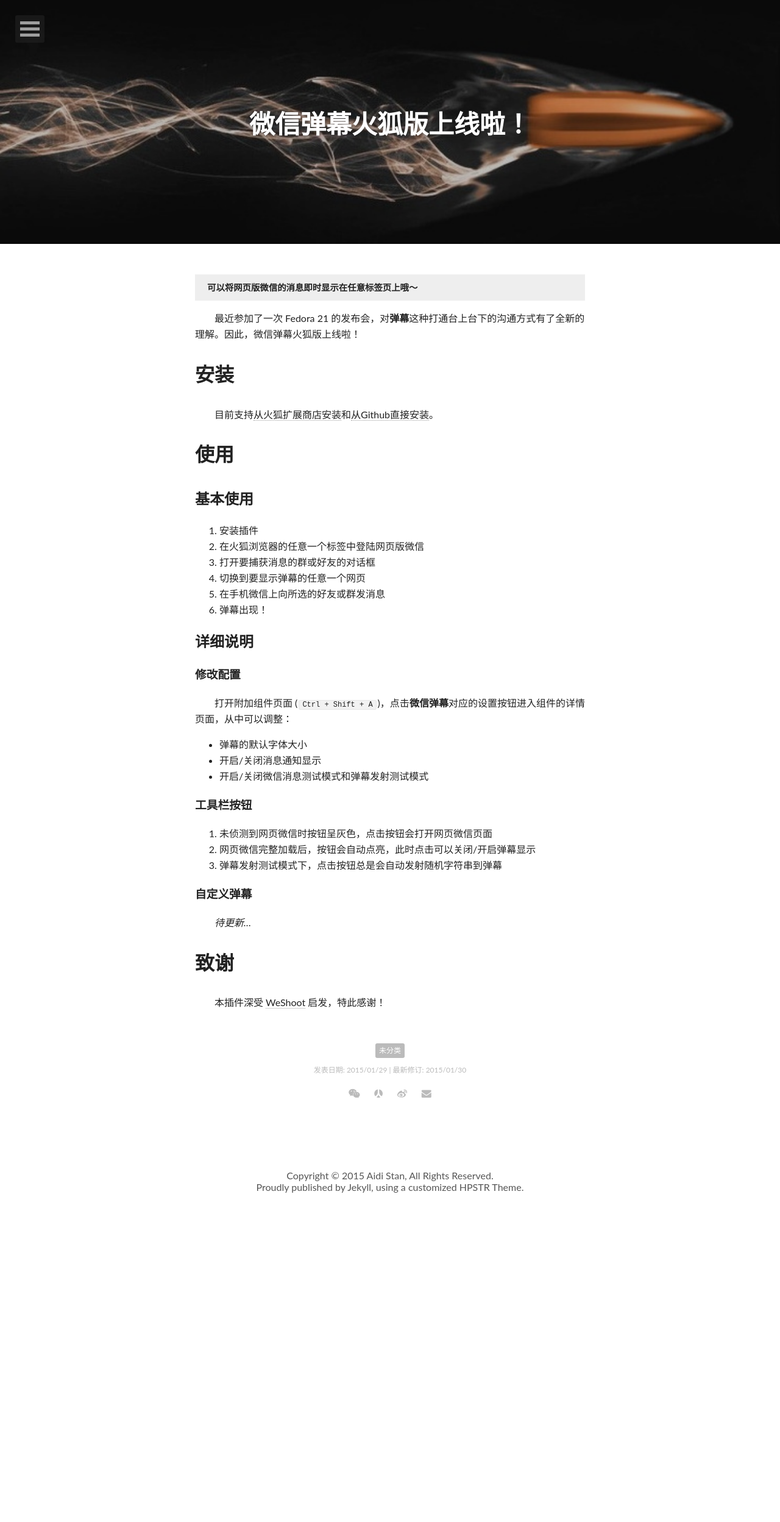
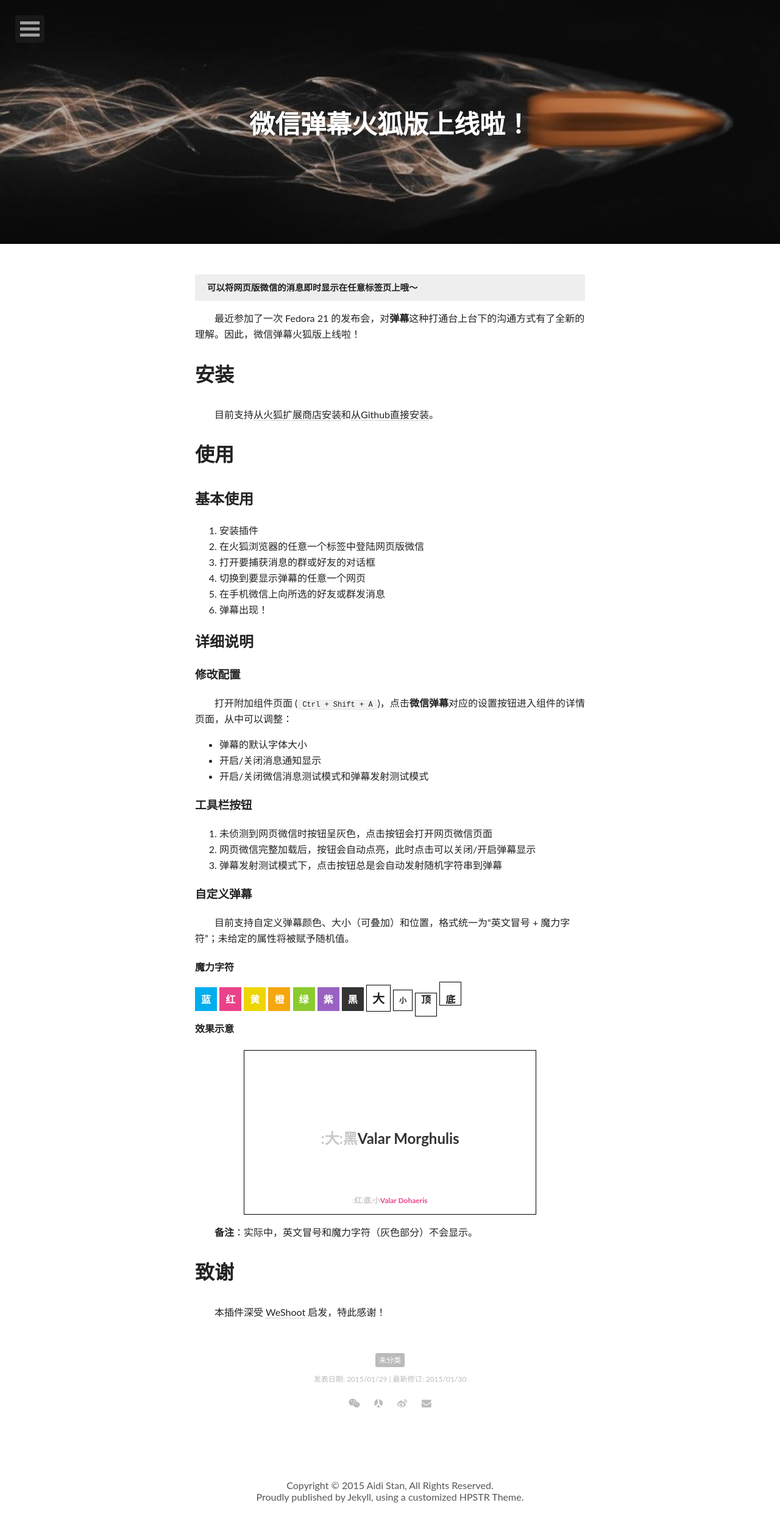
Before and after one commit to alex970448359/site-blog.aiditan.me, a Jekyll site: the page built from _posts/2015-01-29-weixin-danmu.md, in a window 1280 px wide. Shown: the whole page at 61% size. Built offline with Jekyll 4.4.1, drawn with Linux system fonts in a browser that asks for light colours; nearby versions of some CDN libraries; comment, search, counter and statistics services are not loaded; before the commit the page ends 1988 px from its top, so only the background shows below that.

Commit message:
Update a post

```diff
--- a/_posts/2015-01-29-weixin-danmu.md
+++ b/_posts/2015-01-29-weixin-danmu.md
@@ -47,7 +47,85 @@
 
 ### 自定义弹幕
 
-*待更新...*
+目前支持自定义弹幕颜色、大小（可叠加）和位置，格式统一为“英文冒号 + 魔力字符”；未给定的属性将被赋予随机值。
+
+#### 魔力字符
+
+<style>
+.ctl-color {
+  padding: 10px;
+  color: white;
+  font-weight: bold;
+}
+
+.ctl-other {
+  padding: 9px;
+  border: 1px solid black;
+  font-weight: bold;
+}
+
+#ctl-container {
+  width: 450px;
+  margin: 0 auto;
+}
+</style>
+
+<div id="ctl-container">
+  <span class="ctl-color" style="background: #00aeef">蓝</span>
+  <span class="ctl-color" style="background: #ea428a">红</span>
+  <span class="ctl-color" style="background: #eed500">黄</span>
+  <span class="ctl-color" style="background: #f5a70d">橙</span>
+  <span class="ctl-color" style="background: #8bcb30">绿</span>
+  <span class="ctl-color" style="background: #9962c1">紫</span>
+  <span class="ctl-color" style="background: #333333">黑</span>
+  <span class="ctl-other" style="font-size:20px;">大</span>
+  <span class="ctl-other" style="font-size:12px;">小</span>
+  <span class="ctl-other" style="padding-top: 0; padding-bottom: 18px;">顶</span>
+  <span class="ctl-other" style="padding-top: 18px; padding-bottom: 0;">底</span>
+</div>
+
+#### 效果示意
+
+<style>
+  #demo-container {
+    position: relative;
+    margin: 0 auto;
+    width: 480px;
+    height: 270px;
+    border: 1px solid black;
+  }
+
+  .demo-bullet {
+    position: absolute;
+    width: 100%;
+    text-align: center;
+    font-weight: bold;
+  }
+
+  .demo-lead {
+    color: #c8c8c8;
+  }
+
+  #demo-bullet1 {
+    color: #333333;
+    font-size: 24px;
+    top: 100px;
+  }
+
+  #demo-bullet2 {
+    color: #ea428a;
+    font-size: 12px;
+    bottom: 0px;
+  }
+
+</style>
+
+<div id="demo-container">
+  <p id="demo-bullet1" class="demo-bullet"><span class="demo-lead">:大:黑</span>Valar Morghulis</p>
+  <p id="demo-bullet2" class="demo-bullet"><span class="demo-lead">:红:底:小</span>Valar Dohaeris</p>
+</div>
+
+**备注**：实际中，英文冒号和魔力字符（灰色部分）不会显示。
 
 
 # 致谢
```
